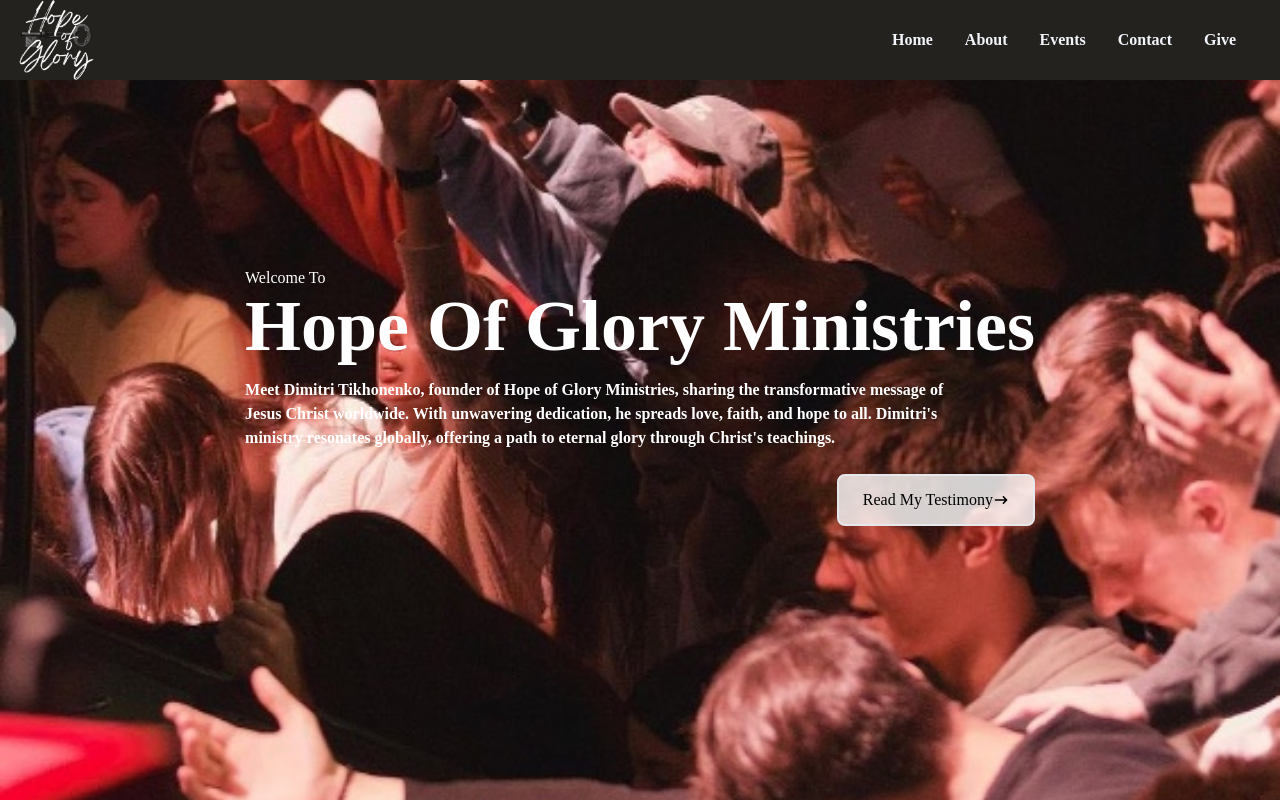
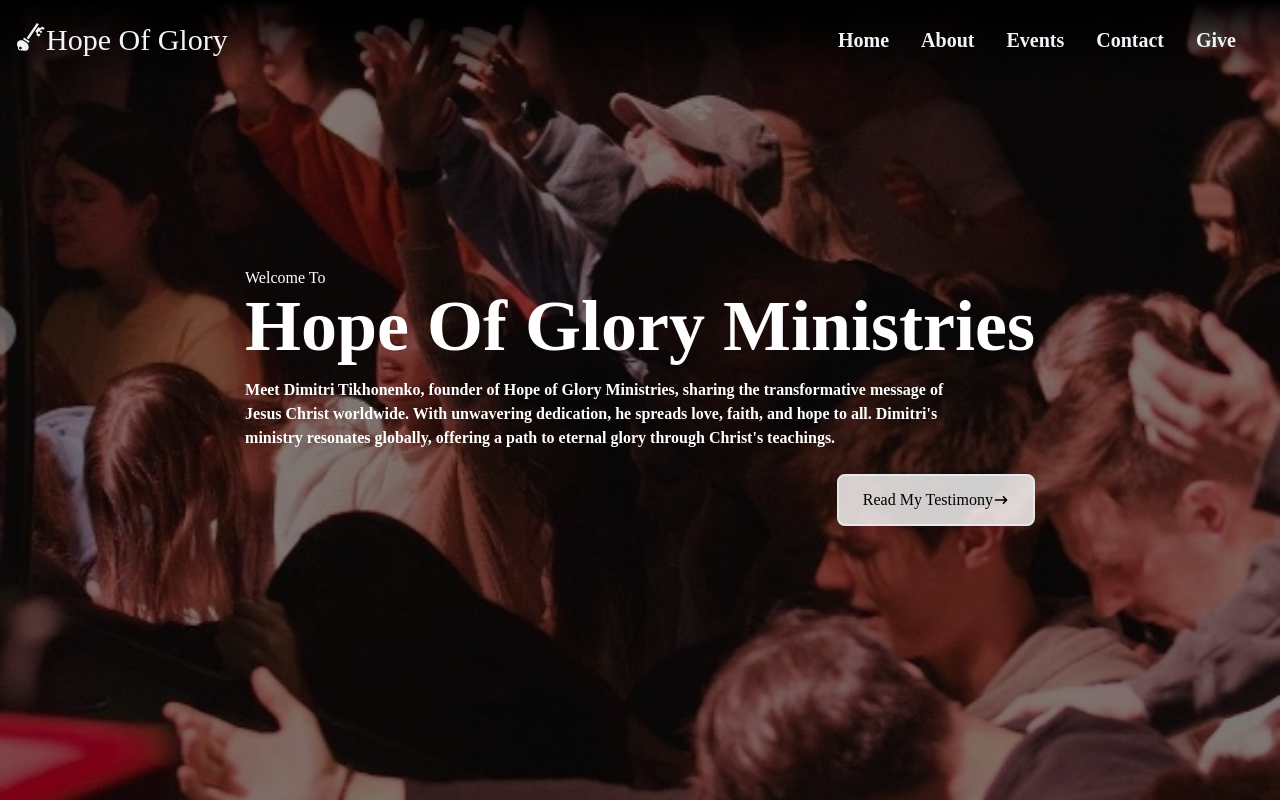
Before and after one commit to WillZealot/HOGM, a React (Create React App) app in the folder hopeofgloryministries/: page / in a window 1280 px wide. Built offline with nearby package versions, Linux system fonts and the light colour scheme; the HTML template or start-up script is replaced by a standard one.

Commit message:
nav and hom constructed

```diff
--- a/hopeofgloryministries/src/components/Home.jsx
+++ b/hopeofgloryministries/src/components/Home.jsx
@@ -5,8 +5,15 @@
 import backphoto from '../hogassets/75DB4336-B8A5-4CEA-A492-A2CC793B1DF9.jpeg';
 
 const Home = () => {
+  const backgroundStyle = {
+    backgroundImage: `linear-gradient(rgba(0, 0, 0, 0.5), rgba(0, 0, 0, 0.5)), url(${backphoto})`,
+    backgroundSize: 'cover',
+    backgroundPosition: 'center',
+    backgroundRepeat: 'no-repeat',
+  };
+
   return (
-    <div name='home' className="w-full h-screen bg-cover bg-center" style={{ backgroundImage: `url(${backphoto})` }}>
+    <div name='home' className="w-full h-screen" style={backgroundStyle}>
       {/* Container */}
       <div className='max-w-[1000px] mx-auto px-8 flex flex-col justify-center h-full'>
 
--- a/hopeofgloryministries/src/components/Nav.jsx
+++ b/hopeofgloryministries/src/components/Nav.jsx
@@ -1,70 +1,98 @@
-import React, {useState} from 'react';
-import {FaBars, FaTimes,} from "react-icons/fa";
-import Logo from "../hogassets/logo2.png";
+import React, { useState } from 'react';
+import { FaBars, FaTimes } from "react-icons/fa";
+import { GiKey } from "react-icons/gi"
 import { Link } from 'react-scroll';
+import Stars from "../hogassets/stars.jpg"
 
 const Nav = () => {
+    const backgroundStyle = {
+        backgroundImage: `linear-gradient(rgba(0, 0, 0, 0.3), rgba(0, 0, 0, 0.3)), url(${Stars})`,
+        backgroundSize: 'cover',
+        backgroundPosition: 'center',
+        backgroundRepeat: 'no-repeat',
+      };
+
+      const backgroundFirstStyle = {
+        background: `linear-gradient(rgba(0, 0, 0, 1), rgba(0, 0, 0, 0))`,
+        backgroundSize: 'cover',
+        backgroundPosition: 'center',
+        backgroundRepeat: 'no-repeat',
+        height: '10vh', // Adjust the height as needed
+      };
+
 
     const [nav, setNav] = useState(false);
     const handleClick = () => setNav(!nav)
 
   return (
-    <div className='fixed w-full h-[80px] flex justify-between items-center px-4 bg-[#24221F] text-slate-100'>
+<div className='fixed w-full h-[80px] flex justify-between items-center px-4 text-slate-100' style={backgroundFirstStyle}>
         <div>
-            <img src={Logo} alt='logopic' style={{width:'80px'}}></img>
+            <h1 className='text-3xl flex'>
+                <GiKey></GiKey> Hope Of Glory
+            </h1>
         </div>
 
         {/* menu */}
-            <ul className='md:flex hidden pr-3'>
-                <li>
+        <ul className='md:flex hidden pr-3 text-[20px]'>
+            <li className='hover:scale-110 transition-transform'>
                 <Link to="Home" spy={true} smooth={true} duration={500} >
                     Home
                 </Link>
             </li>
-                <li>
+            <li className='hover:scale-110 transition-transform'>
                 <Link to="About" spy={true} smooth={true} duration={500} >
                     About
                 </Link>
             </li>
-                <li>
+            <li className='hover:scale-110 transition-transform'>
                 <Link to="Events" spy={true} smooth={true} duration={500} >
                     Events
                 </Link>
             </li>
-                <li>
+            <li className='hover:scale-110 transition-transform'>
                 <Link to="Contact" spy={true} smooth={true} duration={500} >
                     Contact
                 </Link>
             </li>
-                <li>
+            <li className='hover:scale-110 transition-transform'>
                 <Link to="Give" spy={true} smooth={true} duration={500} >
                     Give
                 </Link>
             </li>
         </ul>
 
-
         {/* Hamburger */}
         <div onClick={handleClick} className="md:hidden z-10">
             {!nav ? <FaBars/> : <FaTimes/>}
         </div>
+
         {/* Mobile Menu */}
-        <ul className={!nav ? 'hidden': 'absolute top-0 left-0 w-full h-screen bg-[#001C55] flex flex-col justify-center items-center'}>
-            <li className='py-6 text-4xl'><Link onClick={handleClick} to="home" spy={true} smooth={true} duration={500} >
+        <ul className={!nav ? 'hidden': 'absolute top-0 left-0 w-full h-screen flex flex-col justify-center items-center'} style={backgroundStyle}>
+            <li className='py-6 text-4xl'>
+                <Link onClick={handleClick} to="home" spy={true} smooth={true} duration={500} >
                     Home
-                </Link></li>
-            <li className='py-6 text-4xl'><Link onClick={handleClick} to="about" spy={true} smooth={true} duration={500} >
+                </Link>
+            </li>
+            <li className='py-6 text-4xl'>
+                <Link onClick={handleClick} to="about" spy={true} smooth={true} duration={500} >
                     About
-                </Link></li>
-            <li className='py-6 text-4xl'><Link onClick={handleClick} to="events" spy={true} smooth={true} duration={500} >
+                </Link>
+            </li>
+            <li className='py-6 text-4xl'>
+                <Link onClick={handleClick} to="events" spy={true} smooth={true} duration={500} >
                     Events
-                </Link></li>
-            <li className='py-6 text-4xl'><Link onClick={handleClick} to="contact" spy={true} smooth={true} duration={500} >
+                </Link>
+            </li>
+            <li className='py-6 text-4xl'>
+                <Link onClick={handleClick} to="contact" spy={true} smooth={true} duration={500} >
                     Contact
-                </Link></li>
-                <li className='py-6 text-4xl'><Link onClick={handleClick} to="give" spy={true} smooth={true} duration={500} >
+                </Link>
+            </li>
+            <li className='py-6 text-4xl'>
+                <Link onClick={handleClick} to="give" spy={true} smooth={true} duration={500} >
                     Give
-                </Link></li>
+                </Link>
+            </li>
         </ul>
     </div>
   )
```
Also changed, not shown: hopeofgloryministries/src/hogassets/stars.jpg (added). Lines whose indentation alone changed are shown as unchanged.
